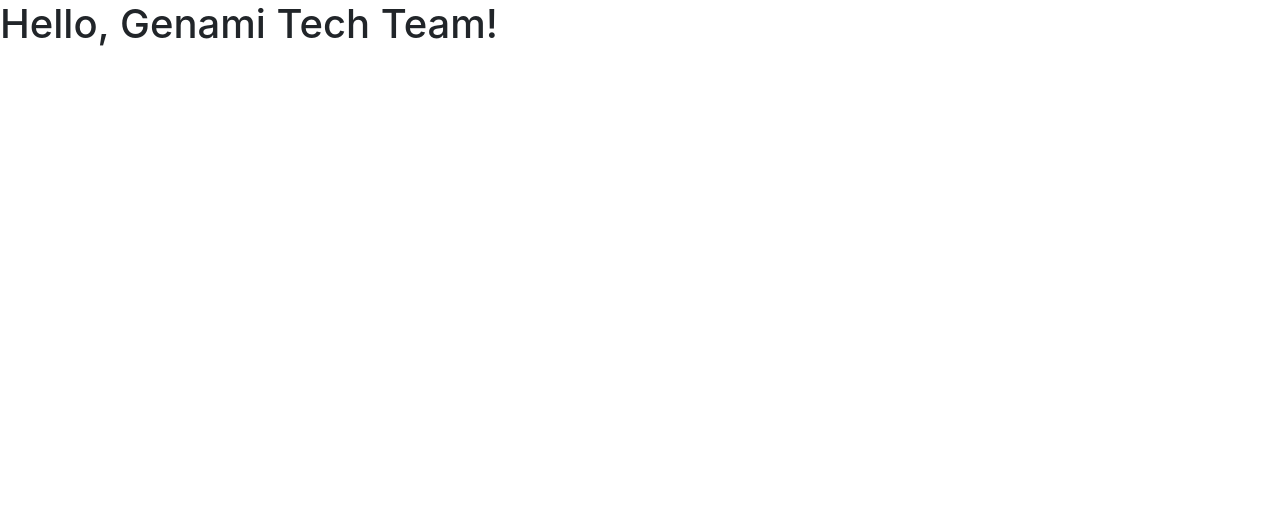
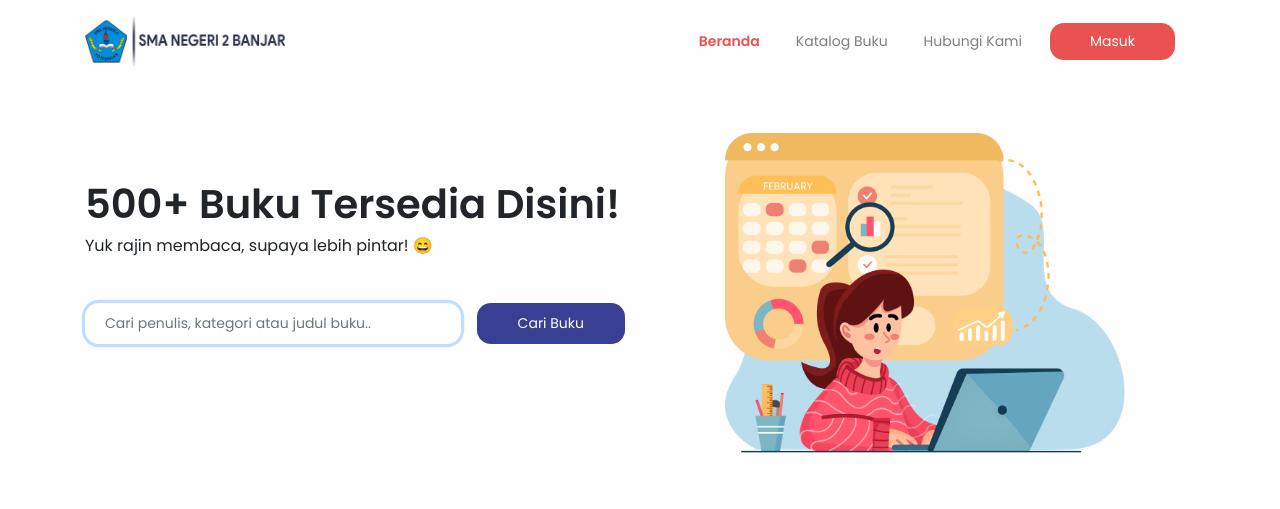
Before and after one commit to genamitech/elibrary-sman2banjar, a plain HTML site: page index.html in a window 1280 px wide. Drawn offline with Linux system fonts and the light colour scheme.

Commit message:
nambah hero banner

```diff
--- /dev/null
+++ b/css/apps.css
@@ -0,0 +1,58 @@
+* {
+    font-family: 'Poppins', sans-serif;
+}
+
+
+/* Navbar */
+
+.navbar {
+    background-color: #FEFEFE;
+}
+
+.card-menu {
+    background-color: #EA5251;
+}
+
+input {
+    border: none!important;
+    box-shadow: 0px 0px 50px rgba(0, 0, 0, 0.05);
+    border-radius: 1em!important;
+    font-size: 14px!important;
+    padding: 10px 20px!important;
+    transition: 500ms;
+}
+
+input:focus {
+    border: none!important;
+}
+
+.btn-search {
+    background-color: #393F93;
+    color: white;
+    padding: 5px 40px;
+    border-radius: 1em!important;
+}
+
+.active {
+    font-weight: 600;
+    color: #EA5251 !important;
+}
+
+.nav-item {
+    margin-right: 20px;
+    font-size: 14px;
+}
+
+.btn-primary {
+    padding-left: 40px !important;
+    padding-right: 40px !important;
+    background-color: #EA5251;
+    border: none;
+    color: white !important;
+    border-radius: 1em;
+}
+
+.banner {
+    padding: 50px 0px;
+    background-color: #FEFEFE;
+}
--- a/index.html
+++ b/index.html
@@ -6,6 +6,13 @@
     <meta name="viewport" content="width=device-width, initial-scale=1.0">
     <!-- Bootstrap CSS -->
     <link rel="stylesheet" href="./css/bootstrap.min.css">
+    <!-- Font Google -->
+    <link rel="preconnect" href="https://fonts.gstatic.com">
+    <link href="https://fonts.googleapis.com/css2?family=Poppins:wght@100;400;600&display=swap" rel="stylesheet">
+    <!-- Font Awesome -->
+    <link rel="stylesheet" href="https://cdnjs.cloudflare.com/ajax/libs/font-awesome/5.15.2/css/all.min.css">
+    <!-- Custom CSS -->
+    <link rel="stylesheet" href="./css/apps.css">
 
     <title>E-Library | SMA Negeri 2 Banjar</title>
 
@@ -13,9 +20,52 @@
 
 <body>
 
-    <h1>Hello, Genami Tech Team!</h1>
+    <!-- Navbar -->
+    <nav class="navbar navbar-expand-lg navbar-light">
+        <div class="container">
+            <a class="navbar-brand" href="#">
+                <img src="./assets/img/logo.png" width="200px">
+            </a>
+            <button class="navbar-toggler" type="button" data-toggle="collapse" data-target="#navbarNavAltMarkup" aria-controls="navbarNavAltMarkup" aria-expanded="false" aria-label="Toggle navigation">
+    <span class="navbar-toggler-icon"></span>
+  </button>
+            <div class="collapse navbar-collapse" id="navbarNavAltMarkup">
+                <div class="navbar-nav ml-auto">
+                    <a class="nav-item nav-link active" href="#">Beranda</a>
+                    <a class="nav-item nav-link" href="#">Katalog Buku</a>
+                    <a class="nav-item nav-link" href="#">Hubungi Kami</a>
+                    <a class="nav-item nav-link btn btn-primary btn-sm" href="#">Masuk</a>
+                </div>
+            </div>
+        </div>
+    </nav>
+
+    <section class="banner">
+        <div class="container">
+            <div class="row justify-content-center">
+                <div class="col-xl-6 align-self-center mb-5">
+                    <h1><b>500+ Buku Tersedia Disini!</b></h1>
+                    <h6 class="mb-5">Yuk rajin membaca, supaya lebih pintar! 😄</h6>
+                    <div class="row">
+                        <div class="col-xl-12">
+                            <form>
+                                <div class="input-group input-group-md search mb-3">
+                                    <input type="text" class="form-control" placeholder="Cari penulis, kategori atau judul buku.." autofocus>
+                                    <button class="btn btn-search btn-sm ml-3" type="button">Cari Buku</button>
+                                </div>
+                            </form>
+                        </div>
+                    </div>
+                </div>
+                <div class="col-xl-6 text-center align-self-center">
+                    <img src="./assets/banner/illustration.png" width="400px" class="img-fluid">
+                </div>
+            </div>
+        </div>
+    </section>
 
     <!-- jQuery first, then Popper.js, then Bootstrap JS -->
+    <script src="https://cdnjs.cloudflare.com/ajax/libs/font-awesome/5.15.2/js/all.min.js"></script>
     <script src="./js/jquery-3.2.1.slim.min.js"></script>
     <script src="./js/popper.min.js"></script>
     <script src="./js/bootstrap.min.js"></script>
```
Also changed, not shown: assets/banner/illustration.png (added), assets/img/logo.png (added).
